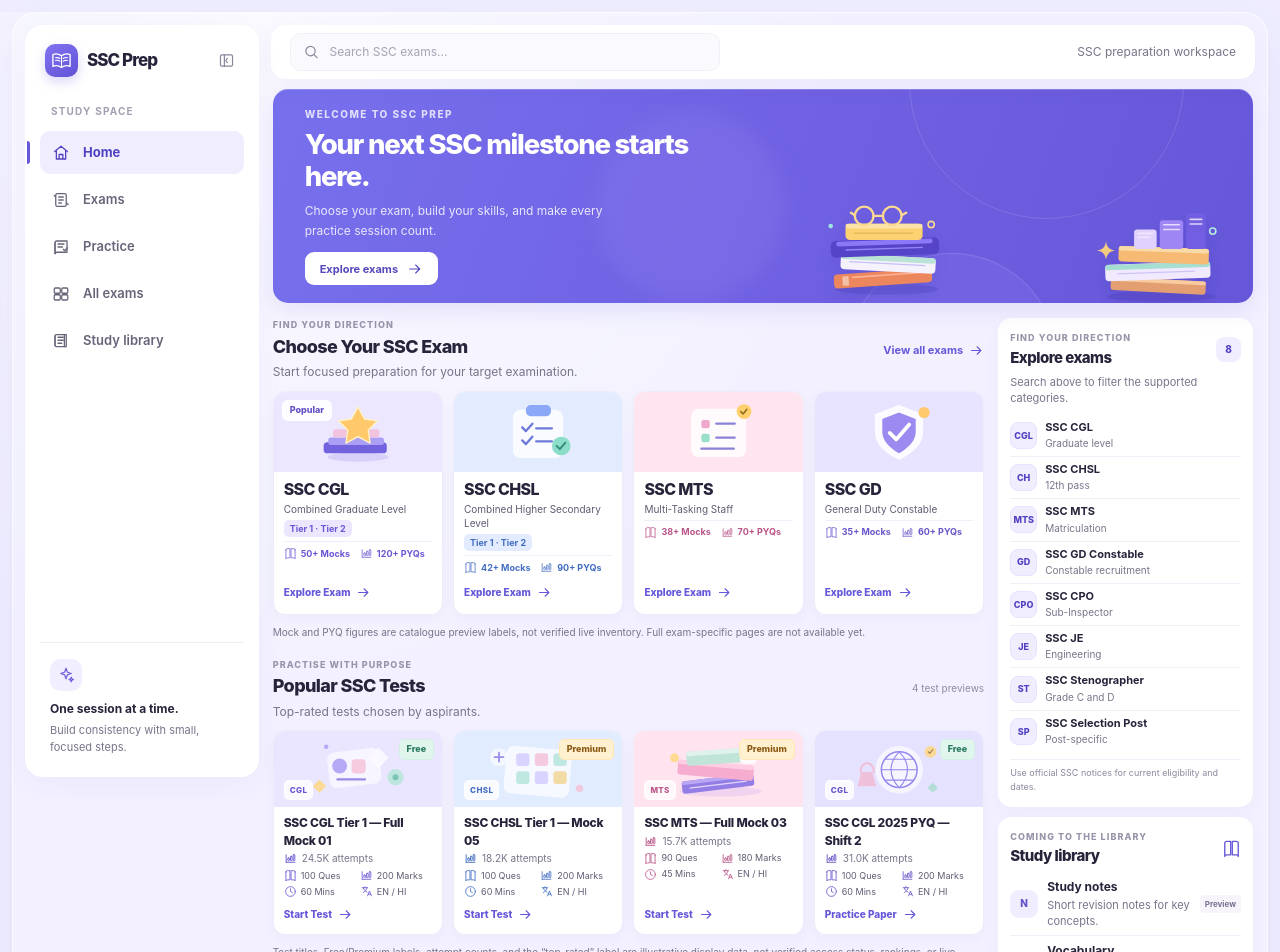
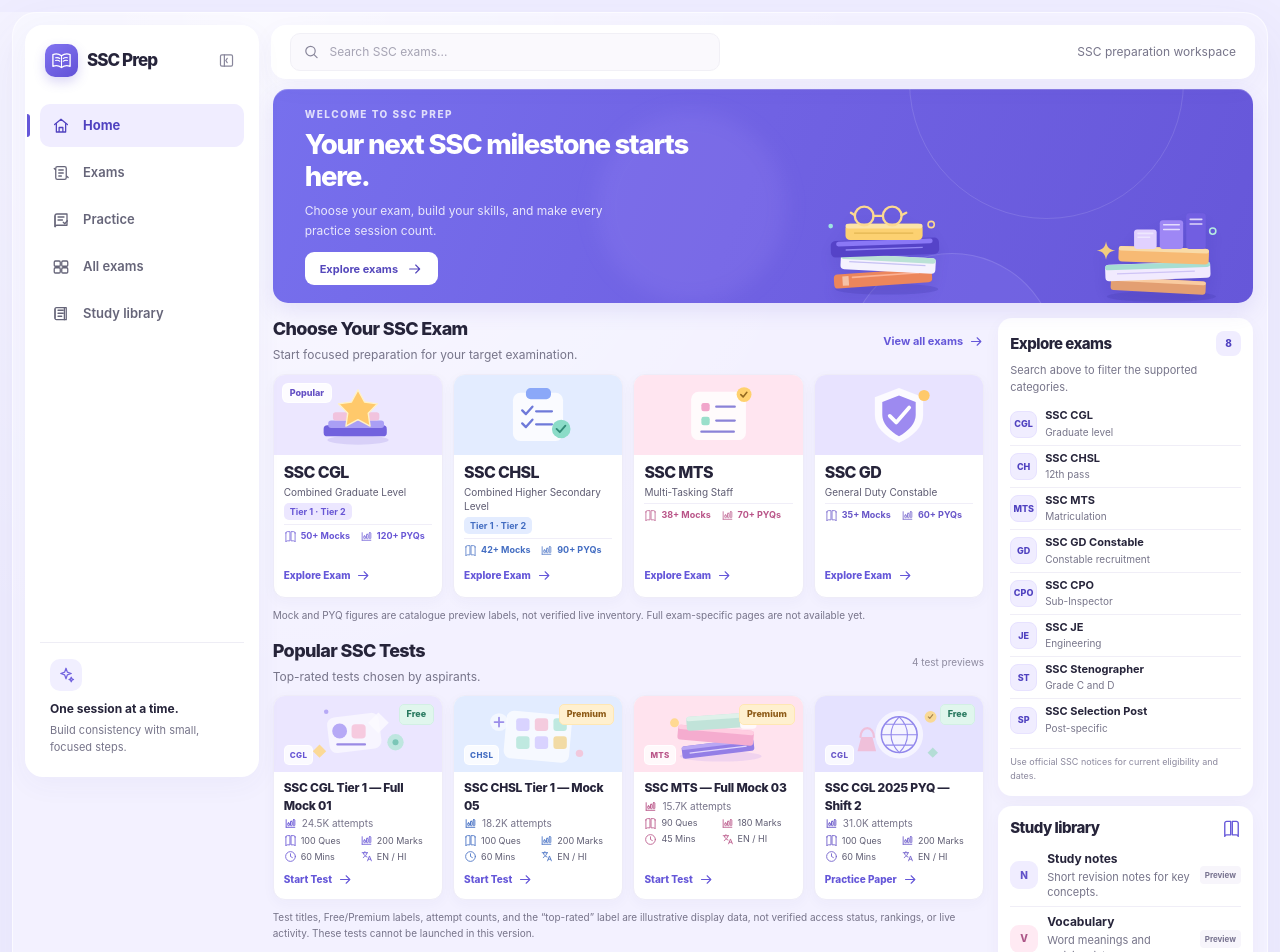
Before and after one commit to zerofall248-cmd/ssc-prep, a Next.js app: page / in a window 1280 px wide. Shown: the top 952 px of the page. Built offline with nearby package versions, Linux system fonts and the light colour scheme.

Commit message:
design: simplify dashboard headings to match study portal reference

```diff
--- a/src/components/homepage.tsx
+++ b/src/components/homepage.tsx
@@ -325,7 +325,6 @@ export default function Homepage() {
         </div>
 
         <nav className="sidebar-navigation" aria-label="Main navigation">
-          <p className="navigation-label">STUDY SPACE</p>
           {navigation.map((item) => (
             <a
               key={item.id}
@@ -421,7 +420,6 @@ export default function Homepage() {
               <section id="featured-exams" className="content-section featured-exams-section" aria-labelledby="featured-exams-heading">
                 <div className="content-section-heading section-heading-with-action">
                   <div>
-                    <p className="section-kicker">FIND YOUR DIRECTION</p>
                     <h2 id="featured-exams-heading">Choose Your SSC Exam</h2>
                     <p className="section-subtitle">Start focused preparation for your target examination.</p>
                   </div>
@@ -460,7 +458,6 @@ export default function Homepage() {
               <section id="popular-tests" className="content-section popular-tests-section" aria-labelledby="popular-tests-heading">
                 <div className="content-section-heading section-heading-with-action">
                   <div>
-                    <p className="section-kicker">PRACTISE WITH PURPOSE</p>
                     <h2 id="popular-tests-heading">Popular SSC Tests</h2>
                     <p className="section-subtitle">Top-rated tests chosen by aspirants.</p>
                   </div>
@@ -504,7 +501,6 @@ export default function Homepage() {
               <section id="exams" className="rail-panel exam-panel" aria-labelledby="exams-heading">
                 <div className="rail-heading">
                   <div>
-                    <p className="section-kicker">FIND YOUR DIRECTION</p>
                     <h2 id="exams-heading">Explore exams</h2>
                   </div>
                   <span className="rail-small-count">{matchingExams.length}</span>
@@ -531,7 +527,6 @@ export default function Homepage() {
               <section id="library" className="rail-panel library-panel" aria-labelledby="library-heading">
                 <div className="rail-heading">
                   <div>
-                    <p className="section-kicker">COMING TO THE LIBRARY</p>
                     <h2 id="library-heading">Study library</h2>
                   </div>
                   <Icon name="book" size={19} />
```
